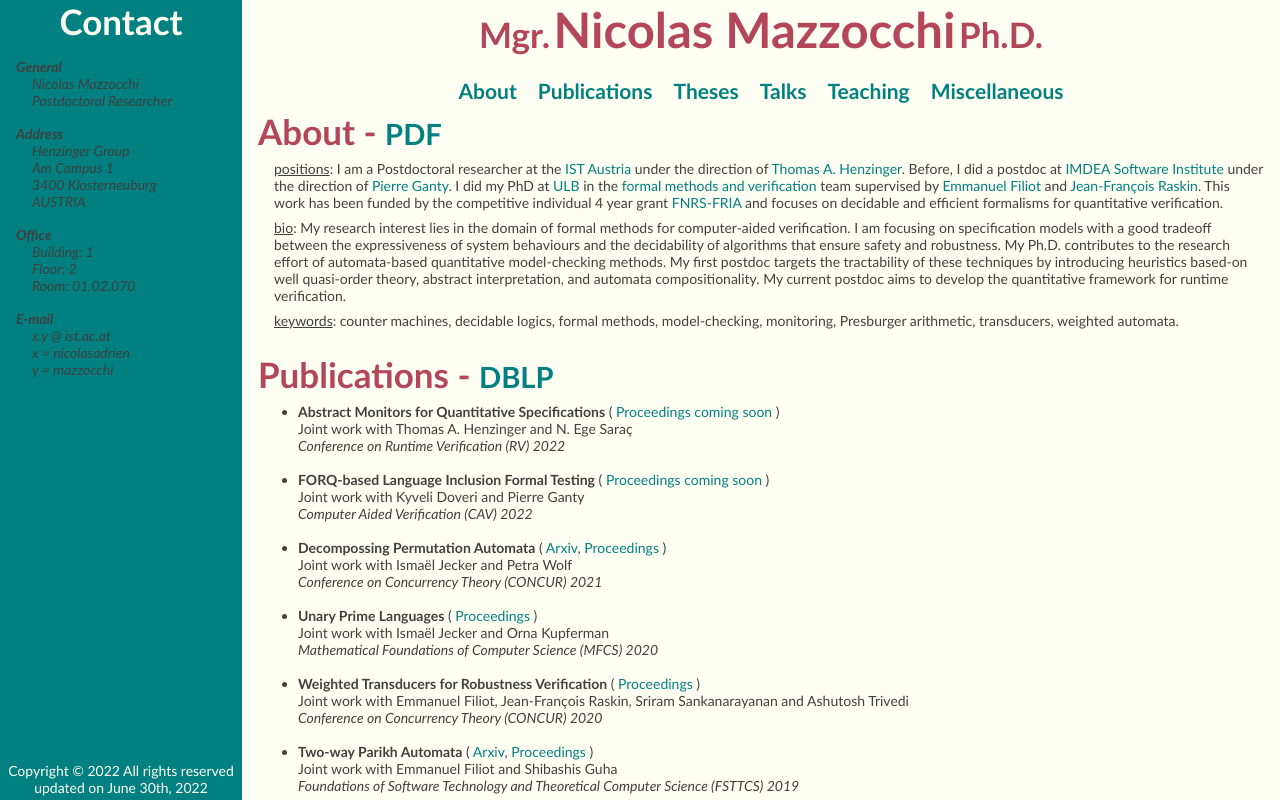
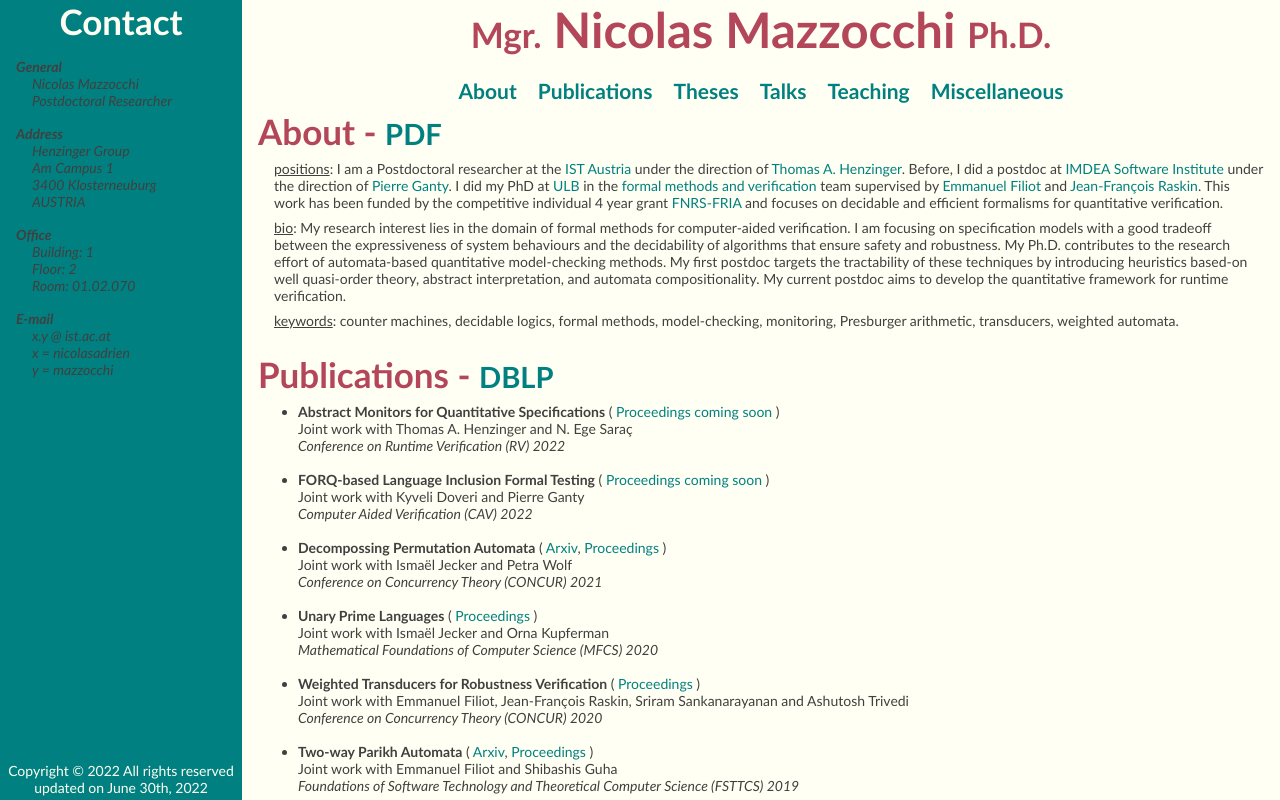
Before and after one commit to Mazzocchi/mazzocchi.github.io, a plain HTML site: page index.html in a window 1280 px wide. Shown: the top 800 px of the page. Drawn offline with Linux system fonts and the light colour scheme.

Commit message:
Update index.html

```diff
--- a/index.html
+++ b/index.html
@@ -17,7 +17,7 @@
 <body>
 
 	<header>
-		<h2>Mgr.</h2>&nbsp;<h1>Nicolas Mazzocchi</h1>&nbsp;<h2>Ph.D.</h2>
+		<h2>Mgr.</h2><h1>&nbsp;Nicolas Mazzocchi&nbsp;</h1><h2>Ph.D.</h2>
 	</header>
 
 	<nav><h3>
```
